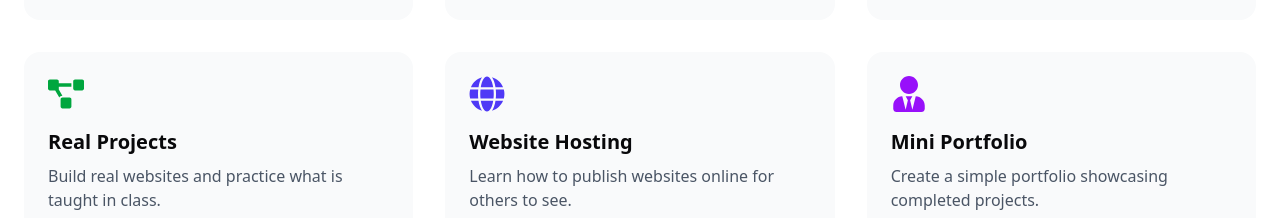
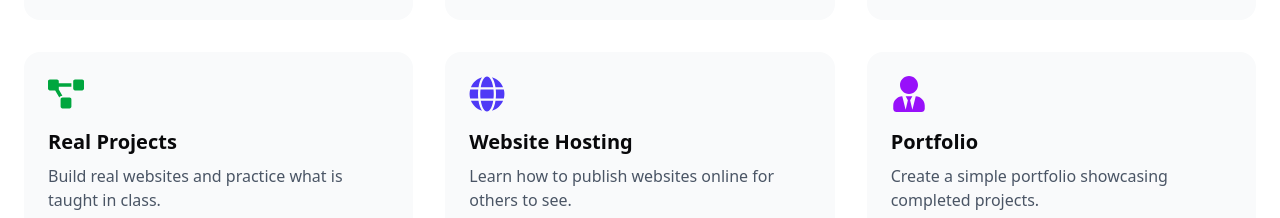
Before and after one commit to VictorKingsHub/technologies, a Next.js app: page /academy in a window 1280 px wide. Shown: the part 1740-1958 px from the top of the page. Built offline with nearby package versions, Linux system fonts and the light colour scheme.

Commit message:
version update

```diff
--- a/src/components/academy/WhatStudentsWillLearn.tsx
+++ b/src/components/academy/WhatStudentsWillLearn.tsx
@@ -70,7 +70,7 @@
 
           <div className="bg-gray-50 rounded-2xl p-6 hover:shadow-md transition">
             <FaUserTie className="text-purple-600 text-4xl mb-4" />
-            <h3 className="text-xl font-semibold mb-2">Mini Portfolio</h3>
+            <h3 className="text-xl font-semibold mb-2">Portfolio</h3>
             <p className="text-gray-600">
               Create a simple portfolio showcasing completed projects.
             </p>
```
